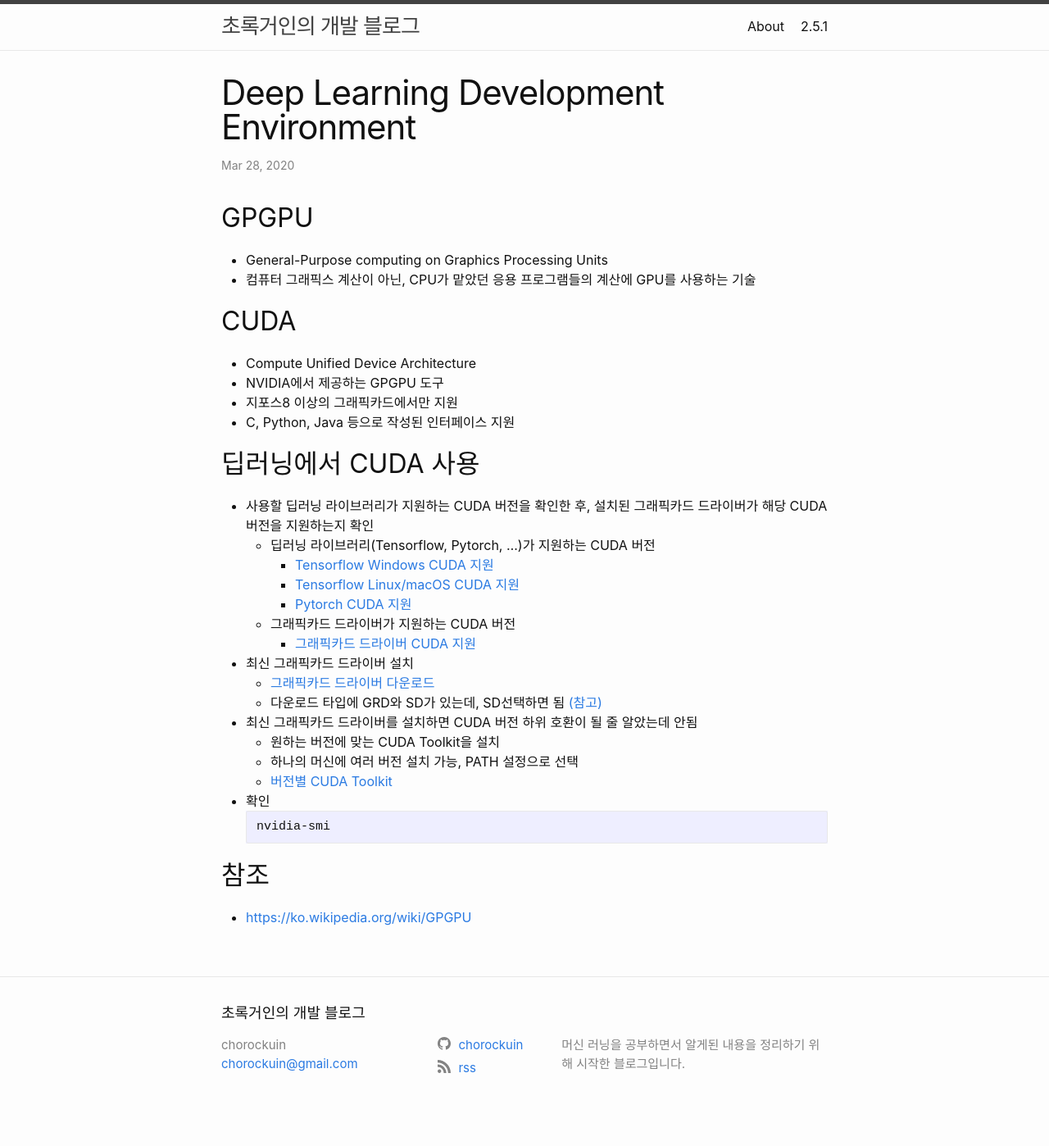
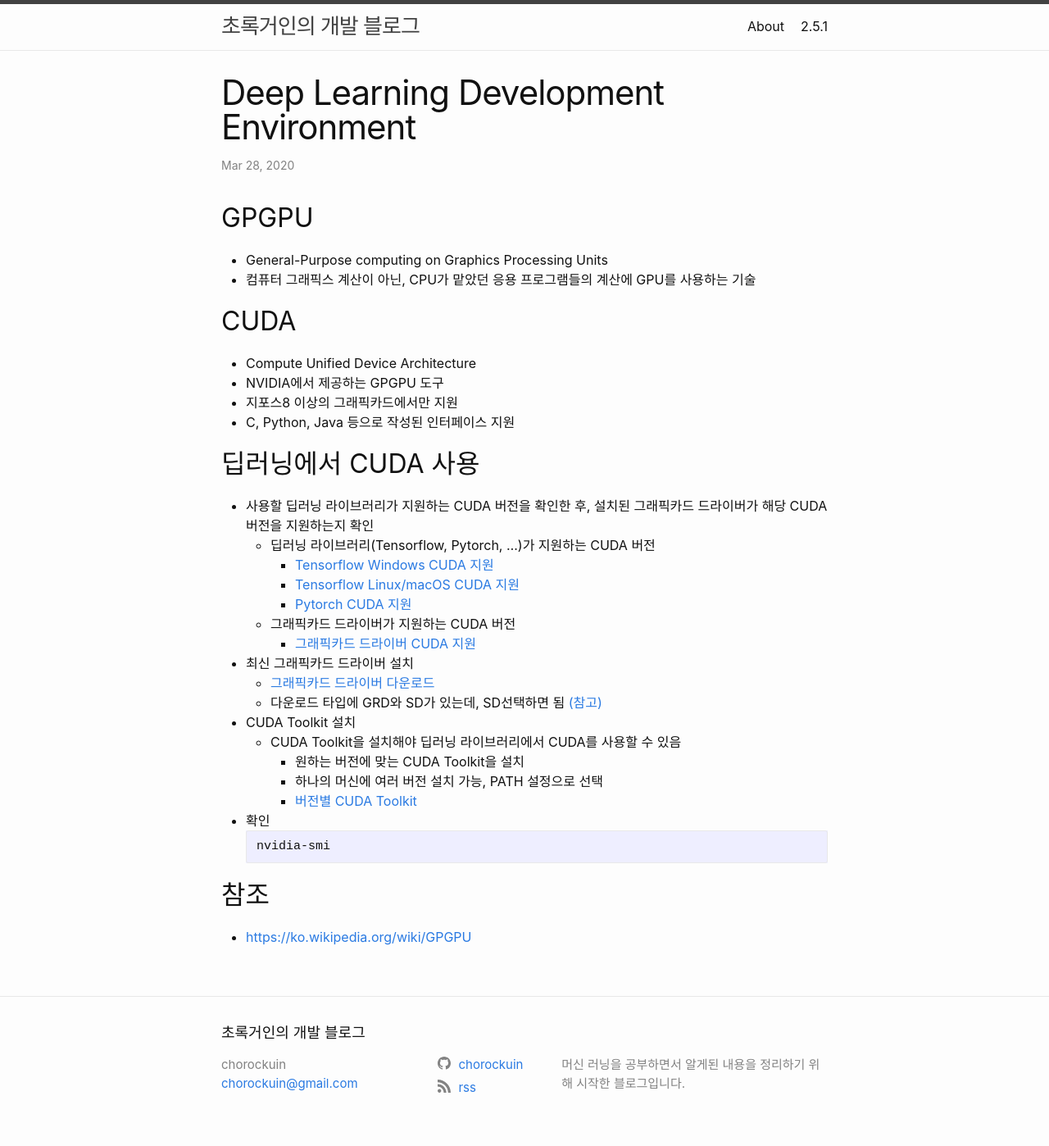
Before and after one commit to chorockuin/chorockuin.github.io, a Jekyll site: the page built from _posts/2020-03-28-deep_learning_development_environment.md, in a window 1280 px wide. Shown: the whole page at 82% size. Built offline with Jekyll 4.4.1, drawn with Linux system fonts in a browser that asks for light colours; before the commit the page ends 1374 px from its top, so only the background shows below that.

Commit message:
Update 2020-03-28-deep_learning_development_environment.md

```diff
--- a/_posts/2020-03-28-deep_learning_development_environment.md
+++ b/_posts/2020-03-28-deep_learning_development_environment.md
@@ -23,7 +23,8 @@ title: "Deep Learning Development Environment"
 - 최신 그래픽카드 드라이버 설치
 	- [그래픽카드 드라이버 다운로드](https://www.nvidia.com/download/index.aspx?lang=en-us#)
 	- 다운로드 타입에 GRD와 SD가 있는데, SD선택하면 됨 [(참고)](https://www.reddit.com/r/nvidia/comments/d3dg88/game_ready_driver_vs_studio_driver_for_deep/)
-- 최신 그래픽카드 드라이버를 설치하면 CUDA 버전 하위 호환이 될 줄 알았는데 안됨
+- CUDA Toolkit 설치
+  - CUDA Toolkit을 설치해야 딥러닝 라이브러리에서 CUDA를 사용할 수 있음
 	- 원하는 버전에 맞는 CUDA Toolkit을 설치
 	- 하나의 머신에 여러 버전 설치 가능, PATH 설정으로 선택
 	- [버전별 CUDA Toolkit](https://developer.nvidia.com/cuda-toolkit-archive)
```
